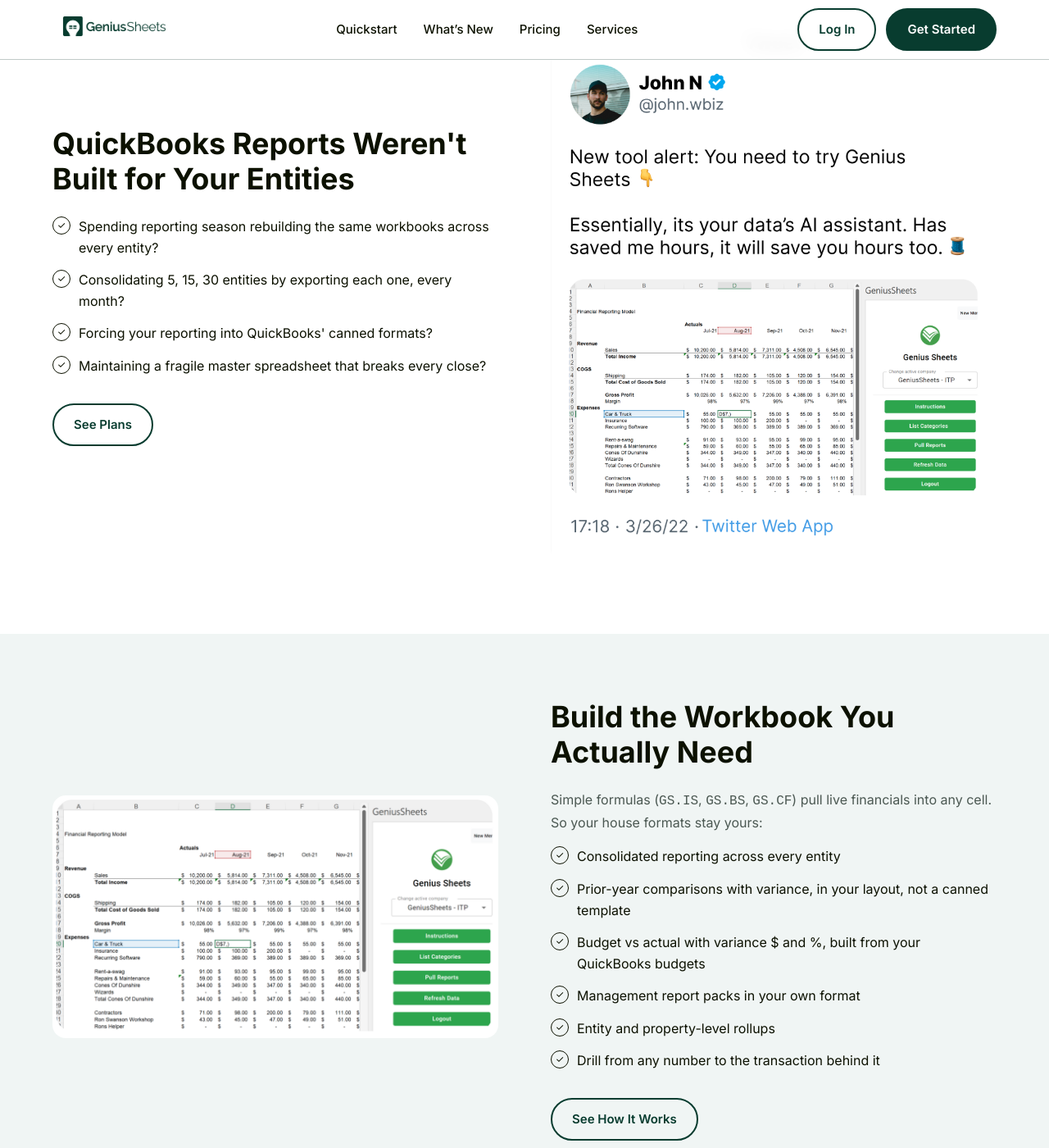
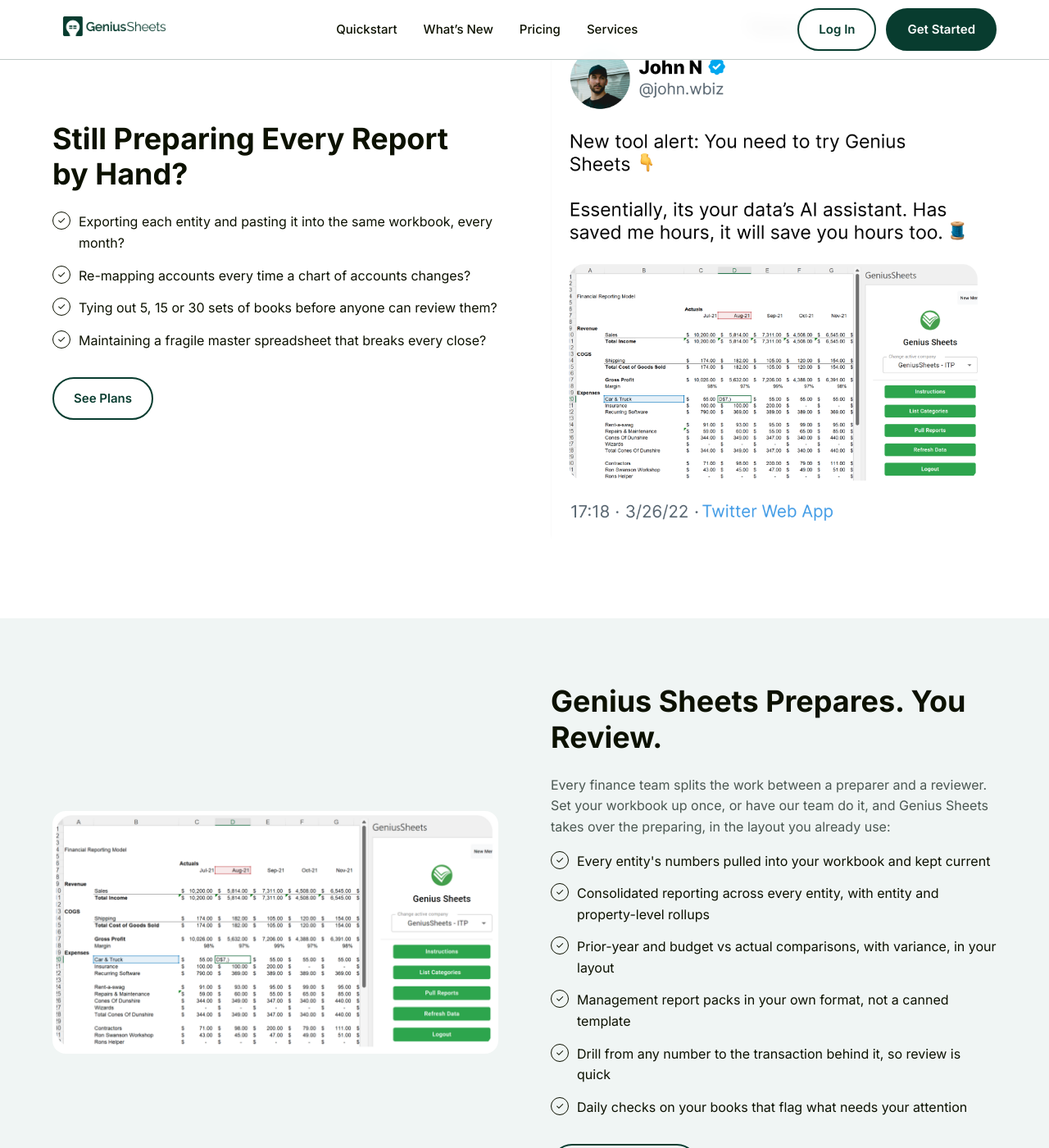
Before and after one commit to GeniusSheets/gs_site, a Jekyll site: the page built from index.html, in a window 1280 px wide and 1400 px high, scrolled down 1066 px. Shown: the whole window at 82% size. Built offline with Jekyll 4.4.1, drawn with Linux system fonts in a browser that asks for light colours; some of the changed text lies outside the part shown.

Commit message:
Refocus homepage and Services on 'Genius Sheets prepares, you review'
Lead with the preparer/reviewer split, add a free 48-hour workbook
teardown request form on the homepage (tracked as teardown_request),
drop audience-specific and formula-name copy, and reframe Services as
done-for-you workbook setup.

Co-Authored-By: Claude Fable 5.2 <noreply@anthropic.com>

```diff
--- a/_includes/structured-data.html
+++ b/_includes/structured-data.html
@@ -45,6 +45,14 @@
   "mainEntity": [
     {
       "@type": "Question",
+      "name": "What is the free workbook teardown?",
+      "acceptedAnswer": {
+        "@type": "Answer",
+        "text": "Send us a workbook you prepare by hand today. Within 48 hours you get it back marked up, showing which parts Genius Sheets can prepare for you and which still need your judgment. It is free and there is no obligation."
+      }
+    },
+    {
+      "@type": "Question",
       "name": "How many entities can I connect?",
       "acceptedAnswer": {
         "@type": "Answer",
@@ -81,22 +89,6 @@
       "acceptedAnswer": {
         "@type": "Answer",
         "text": "Connect QuickBooks or Xero from your dashboard, install the Excel or Google Sheets add-in, and start pulling live data. See the quickstart guide for a walkthrough."
-      }
-    },
-    {
-      "@type": "Question",
-      "name": "Why does Google Sheets keep asking me to authorize?",
-      "acceptedAnswer": {
-        "@type": "Answer",
-        "text": "Almost always because more than one Google account is signed into the same browser. The permission pop-up gets approved under a different account than the one your spreadsheet is open in, so the approval never takes and the prompt returns. Open the workbook in an Incognito window signed in with only your Genius Sheets account to confirm, then give that account its own Chrome profile."
-      }
-    },
-    {
-      "@type": "Question",
-      "name": "Why are my formulas returning blank or zero?",
-      "acceptedAnswer": {
-        "@type": "Answer",
-        "text": "A blank or zero means the formula ran but found no account matching that name. The usual causes are a company with account numbers enabled in QuickBooks (accounts come through as 4100 Food Sales, not Food Sales), or a workbook built for a different entity with a different chart of accounts. Use List Categories to copy the exact names for the company you have selected."
       }
     }
   ]
--- a/assets/js/main.js
+++ b/assets/js/main.js
@@ -24,10 +24,11 @@ document.addEventListener('DOMContentLoaded', function () {
         });
         if (res.ok) {
           contactForm.reset();
-          status.textContent = "Thanks — we'll get back to you within 24 hours.";
+          status.textContent = contactForm.dataset.success || "Thanks, we'll get back to you within 24 hours.";
           status.classList.add('form-status--success');
-          if (window.gtag) gtag('event', 'contact_submit', { event_category: 'lead' });
-          if (window.posthog) posthog.capture('contact_submit');
+          const leadEvent = contactForm.dataset.event || 'contact_submit';
+          if (window.gtag) gtag('event', leadEvent, { event_category: 'lead' });
+          if (window.posthog) posthog.capture(leadEvent);
         } else {
           const data = await res.json().catch(() => ({}));
           status.textContent = data.errors?.[0]?.message || 'Something went wrong. Please email info@geniussheets.us.';
--- a/index.html
+++ b/index.html
@@ -1,7 +1,7 @@
 ---
 layout: default
-title: "Custom Excel Reporting for Multi-Entity Finance Teams"
-description: "Genius Sheets pulls live QuickBooks Online and Xero financials into Excel and Google Sheets. Consolidate every entity in one workbook, refreshed daily, with drill-down to the transaction."
+title: "Stop Preparing the Numbers. Start Reviewing Them."
+description: "Genius Sheets connects the Excel or Google Sheets workbook you already use to every QuickBooks Online and Xero entity, kept current in near real-time. The reports are prepared for you. Your job is the review."
 image: /assets/images/hero/hero-screenshot.png
 ---
 
@@ -9,13 +9,13 @@ image: /assets/images/hero/hero-screenshot.png
 <section class="hero">
   <div class="container">
     <div class="hero-content">
-      <p class="hero-eyebrow">Family Offices, Holdcos, Fractional CFOs &amp; Multi-Client Firms</p>
-      <h1>Your Custom Reporting. Every Entity. Always Current.</h1>
+      <p class="hero-eyebrow">For Finance Teams Running Several Sets of Books</p>
+      <h1>Stop Preparing the Numbers. Start Reviewing Them.</h1>
       <p class="hero-announce"><span class="hero-announce-badge">New</span> Xero is live. Mix QuickBooks Online and Xero entities under one login.</p>
-      <p class="hero-subtitle">Build the exact Excel and Google Sheets reports QuickBooks can't, consolidated across every entity, refreshed daily, drillable to the transaction. No exports. No copy-paste.</p>
+      <p class="hero-subtitle">Genius Sheets connects the Excel or Google Sheets workbook you already use to every QuickBooks Online and Xero entity you manage, and keeps it current in near real-time. Each month the reports are already prepared, and your job is the review. No exports. No copy-paste.</p>
       <div class="hero-cta">
-        <a href="https://app.geniussheets.com/signup" class="btn btn-primary btn-lg">Start For Free</a>
-        <a href="{{ '/contact' | relative_url }}" class="btn btn-outline btn-lg">Chat With Us</a>
+        <a href="#teardown" class="btn btn-primary btn-lg">Send Us Your Workbook</a>
+        <a href="https://app.geniussheets.com/signup" class="btn btn-outline btn-lg">Start For Free</a>
       </div>
       <p class="social-proof">Trusted by finance teams managing <strong>$430m+</strong> in revenue across hundreds of entities</p>
     </div>
@@ -46,11 +46,11 @@ image: /assets/images/hero/hero-screenshot.png
   <div class="container">
     <div class="saas-feature-component">
       <div class="saas-feature-text">
-        <h2>QuickBooks Reports Weren't Built for <span class="highlight-text">Your</span> Entities</h2>
+        <h2>Still Preparing Every Report <span class="highlight-text">by Hand</span>?</h2>
         <ul class="check-list">
-          <li>Spending reporting season rebuilding the same workbooks across every entity?</li>
-          <li>Consolidating 5, 15, 30 entities by exporting each one, every month?</li>
-          <li>Forcing your reporting into QuickBooks' canned formats?</li>
+          <li>Exporting each entity and pasting it into the same workbook, every month?</li>
+          <li>Re-mapping accounts every time a chart of accounts changes?</li>
+          <li>Tying out 5, 15 or 30 sets of books before anyone can review them?</li>
           <li>Maintaining a fragile master spreadsheet that breaks every close?</li>
         </ul>
         <a href="#pricing" class="btn btn-outline">See Plans</a>
@@ -70,15 +70,15 @@ image: /assets/images/hero/hero-screenshot.png
         <img loading="lazy" decoding="async" src="{{ '/assets/images/sections/features.png' | relative_url }}" alt="Genius Sheets product features">
       </div>
       <div class="saas-feature-text">
-        <h2>Build the Workbook <span class="highlight-text">You</span> Actually Need</h2>
-        <p class="feature-intro">Simple formulas (<code>GS.IS</code>, <code>GS.BS</code>, <code>GS.CF</code>) pull live financials into any cell. So your house formats stay yours:</p>
+        <h2>Genius Sheets Prepares. <span class="highlight-text">You</span> Review.</h2>
+        <p class="feature-intro">Every finance team splits the work between a preparer and a reviewer. Set your workbook up once, or have our team do it, and Genius Sheets takes over the preparing, in the layout you already use:</p>
         <ul class="check-list">
-          <li>Consolidated reporting across every entity</li>
-          <li>Prior-year comparisons with variance, in your layout, not a canned template</li>
-          <li>Budget vs actual with variance $ and %, built from your QuickBooks budgets</li>
-          <li>Management report packs in your own format</li>
-          <li>Entity and property-level rollups</li>
-          <li>Drill from any number to the transaction behind it</li>
+          <li>Every entity's numbers pulled into your workbook and kept current</li>
+          <li>Consolidated reporting across every entity, with entity and property-level rollups</li>
+          <li>Prior-year and budget vs actual comparisons, with variance, in your layout</li>
+          <li>Management report packs in your own format, not a canned template</li>
+          <li>Drill from any number to the transaction behind it, so review is quick</li>
+          <li>Daily checks on your books that flag what needs your attention</li>
         </ul>
         <a href="{{ '/quickstart' | relative_url }}" class="btn btn-outline">See How It Works</a>
       </div>
@@ -146,7 +146,7 @@ image: /assets/images/hero/hero-screenshot.png
     <div class="platform-feature reverse">
       <div class="platform-feature-text">
         <h3>A Real Financial Warehouse</h3>
-        <p>Transaction-level data, refreshed daily across every entity. Your reports recalculate themselves, so you stop chasing numbers.</p>
+        <p>Transaction-level data, kept current in near real-time across every entity. Your reports recalculate themselves, so you stop chasing numbers.</p>
       </div>
       <div class="platform-feature-image">
         <img loading="lazy" decoding="async" src="{{ '/assets/images/sections/bento-intro.png' | relative_url }}" alt="On-demand data sync">
@@ -165,28 +165,66 @@ image: /assets/images/hero/hero-screenshot.png
 </section>
 
 <!-- How It Works -->
-<section class="how-it-works">
+<section class="how-it-works" id="how-it-works">
   <div class="container">
-    <h2 class="section-title">Get Started in 3 Steps</h2>
+    <h2 class="section-title">From Your Workbook to Review-Ready in 3 Steps</h2>
     <div class="steps-grid">
       <div class="step-card">
         <div class="step-number">1</div>
-        <h3>Start Your Free Trial</h3>
-        <p>Pick a plan and complete a short onboarding questionnaire.</p>
+        <h3>Send Us Your Workbook</h3>
+        <p>Share the workbook you prepare by hand today. Within 48 hours we show you which parts Genius Sheets can prepare for you.</p>
       </div>
       <img loading="lazy" decoding="async" src="{{ '/assets/images/steps/arrow-1.svg' | relative_url }}" alt="" class="step-arrow">
       <div class="step-card">
         <div class="step-number">2</div>
-        <h3>Install Our App</h3>
-        <p>Install our app within Excel or Google Sheets, and grant access to your QuickBooks or Xero account for instant access to your financial data.</p>
+        <h3>Connect Your Books</h3>
+        <p>Grant access to your QuickBooks Online and Xero entities. Our team maps your workbook to them, or you can do it yourself with our add-in for Excel and Google Sheets.</p>
       </div>
       <img loading="lazy" decoding="async" src="{{ '/assets/images/steps/arrow-2.svg' | relative_url }}" alt="" class="step-arrow">
       <div class="step-card">
         <div class="step-number">3</div>
-        <h3>Get Financial Clarity</h3>
-        <p>Pull automated reports and build custom formulas, always accurate, always current.</p>
+        <h3>Review, Don't Prepare</h3>
+        <p>Each month your workbook is already current. Check the numbers, drill into anything that looks off, and send it.</p>
       </div>
     </div>
+  </div>
+</section>
+
+<!-- Workbook Teardown -->
+<section class="contact-section" id="teardown">
+  <div class="container">
+    <h2 class="section-title">Free 48-Hour Workbook Teardown</h2>
+    <p class="section-subtitle">Tell us about the one report you dread preparing each month. We'll reply with where to send the workbook. Within 48 hours of receiving it, you get it back marked up: what Genius Sheets can prepare for you, and what still needs your judgment. Free, with no obligation.</p>
+    {% if site.formspree_id and site.formspree_id != "" %}
+    <form class="contact-form" id="contact-form" action="https://formspree.io/f/{{ site.formspree_id }}" method="POST" data-event="teardown_request" data-success="Thanks. We'll reply within one business day with where to send your workbook.">
+      <div class="form-row">
+        <div class="form-group">
+          <label for="td-name">Name</label>
+          <input type="text" id="td-name" name="name" required>
+        </div>
+        <div class="form-group">
+          <label for="td-email">Work Email</label>
+          <input type="email" id="td-email" name="email" required>
+        </div>
+      </div>
+      <div class="form-group">
+        <label for="td-entities">How many QuickBooks or Xero entities do you manage?</label>
+        <input type="text" id="td-entities" name="entities">
+      </div>
+      <div class="form-group">
+        <label for="td-message">What does the workbook do, and which part takes the longest?</label>
+        <textarea id="td-message" name="message" rows="4" required></textarea>
+      </div>
+      <input type="text" name="_gotcha" tabindex="-1" autocomplete="off" style="position:absolute;left:-9999px;">
+      <input type="hidden" name="_subject" value="Workbook teardown request: geniussheets.us">
+      <button type="submit" class="btn btn-primary btn-block">Request My Free Teardown</button>
+      <p class="form-status" id="contact-form-status" role="status" aria-live="polite"></p>
+    </form>
+    {% else %}
+    <div class="contact-form-fallback">
+      <p>Email <a href="mailto:{{ site.email }}?subject=Workbook%20teardown">{{ site.email }}</a> and we'll reply with where to send your workbook.</p>
+    </div>
+    {% endif %}
   </div>
 </section>
 
@@ -282,7 +320,7 @@ image: /assets/images/hero/hero-screenshot.png
       <div class="pricing-card featured">
         <div class="popular-badge">Multi-Entity Teams</div>
         <h3>Enterprise</h3>
-        <p class="pricing-description">Family offices, holdcos &amp; firms managing many entities</p>
+        <p class="pricing-description">Teams and firms managing many entities</p>
         <div class="price">
           <span class="price-amount price-amount--text">Contact Us</span>
         </div>
@@ -306,6 +344,15 @@ image: /assets/images/hero/hero-screenshot.png
     <h2 class="section-title">Frequently Asked Questions</h2>
     <p class="section-subtitle">Everything you need to know before getting started.</p>
     <div class="faq-list">
+      <div class="faq-item">
+        <button class="faq-question">
+          What is the free workbook teardown?
+          <span class="faq-icon">+</span>
+        </button>
+        <div class="faq-answer">
+          <p>Send us a workbook you prepare by hand today. Within 48 hours you get it back marked up, showing which parts Genius Sheets can prepare for you and which still need your judgment. It is free and there is no obligation. <a href="#teardown">Request one here</a>.</p>
+        </div>
+      </div>
       <div class="faq-item">
         <button class="faq-question">
           How many entities can I connect?
@@ -351,25 +398,7 @@ image: /assets/images/hero/hero-screenshot.png
           <p>Connect QuickBooks or Xero from your dashboard, install the Excel or Google Sheets add-in, and start pulling live data. See the <a href="{{ '/quickstart' | relative_url }}">quickstart guide</a> for a walkthrough.</p>
         </div>
       </div>
-      <div class="faq-item">
-        <button class="faq-question">
-          Why does Google Sheets keep asking me to authorize?
-          <span class="faq-icon">+</span>
-        </button>
-        <div class="faq-answer">
-          <p>Almost always because more than one Google account is signed into the same browser. The permission pop-up gets approved under a different account than the one your spreadsheet is open in, so the approval never takes and the prompt returns. Open the workbook in an Incognito window signed in with only your Genius Sheets account to confirm, then give that account its own Chrome profile. Full steps are in the <a href="{{ site.app_url }}/faq#google-sheets-auth">Google Sheets authorization guide</a>.</p>
-        </div>
-      </div>
-      <div class="faq-item">
-        <button class="faq-question">
-          Why are my formulas returning blank or zero?
-          <span class="faq-icon">+</span>
-        </button>
-        <div class="faq-answer">
-          <p>A blank or zero means the formula ran but found no account matching that name. The usual causes are a company with account numbers enabled in QuickBooks (accounts come through as <code>4100 Food Sales</code>, not <code>Food Sales</code>), or a workbook built for a different entity with a different chart of accounts. Use <strong>List Categories</strong> to copy the exact names for the company you have selected &mdash; see the <a href="{{ site.app_url }}/faq#blank-or-zero">full explanation</a>.</p>
-        </div>
-      </div>
-    </div>
+</div>
   </div>
 </section>
 
```
Also changed, not shown: services.html (+19 -19 lines).
